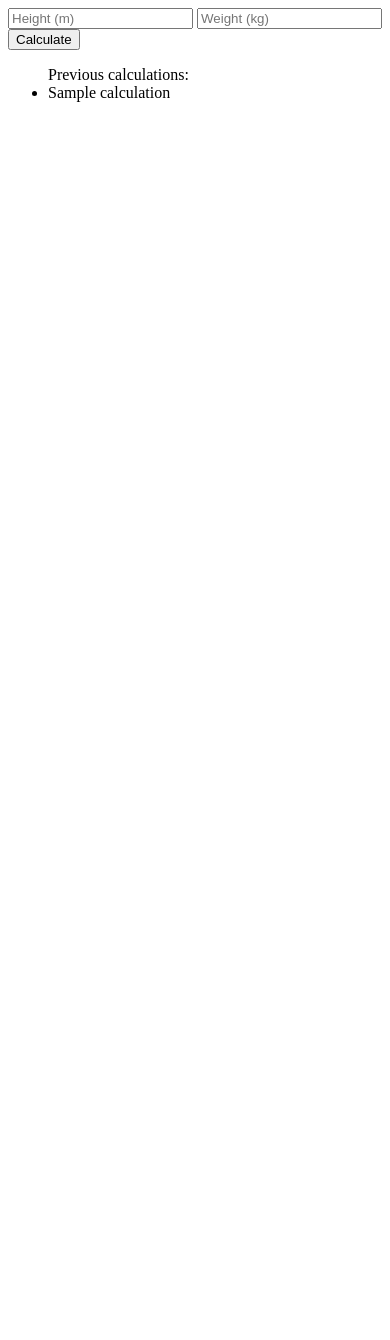
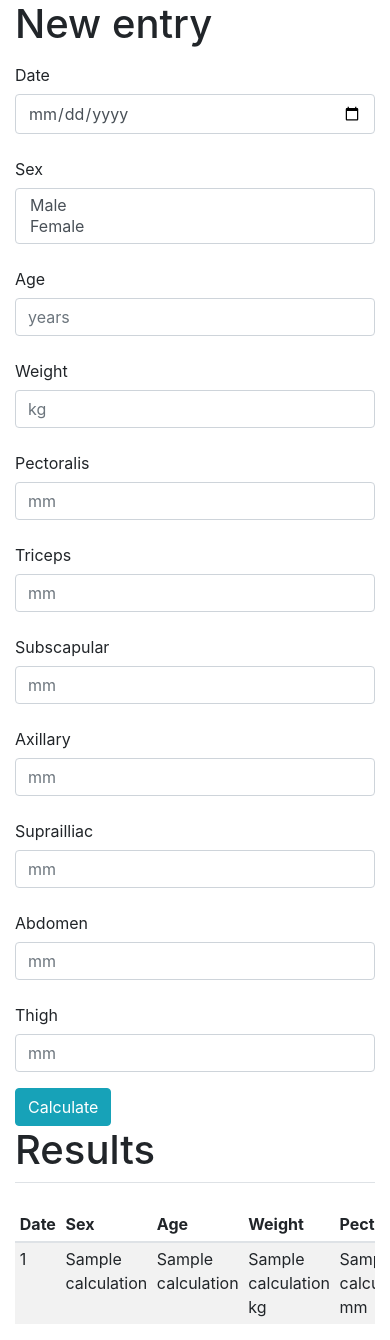
Before and after one commit to poulsennn/python_final, a Flask app: template templates/index.html in a window 390 px wide. Before the commit the page ends 102 px from the top, so only its background shows below. Run offline with Flask 2, Linux system fonts and the light colour scheme; the template is opened without the code that fills it: most values are stand-ins (such as "Sample title", 1, 10 or a date in 2020); some libraries are stand-ins or nearby versions.

Commit message:
Bodyfat calc with Bootstrap

```diff
--- a/application.py
+++ b/application.py
@@ -2,9 +2,12 @@ from flask import Flask, render_template, request
 
 app = Flask(__name__)
 
+def bodyfat_M(sf_sum, age):
+    res = 0.465 + 0.18*sf_sum - (0.0002406*sf_sum)**2 + 0.06619*age
+    return res
 
-def bmi(weight, height):
-    res = weight / (height ** 2)
+def bodyfat_F(sf_sum):
+    res = 13.1 + 0.12*sf_sum
     return res
 
 
@@ -14,16 +17,31 @@ calculations = []
 @app.route("/", methods=["GET", "POST"])
 def index():
     if request.method == "POST":
-        height = float(request.form.get("height"))
-        weight = float(request.form.get("weight"))
-        calculated_bmi = round(bmi(weight, height), 1)
-        calculations.append(calculated_bmi)
+        input_date = request.form.get("date")
+        input_sex = request.form.get("sex")
+        input_age = int(request.form.get("age"))
+        input_weight = float(request.form.get("weight"))
+        input_pec = float(request.form.get("pectoralis"))
+        input_tri = float(request.form.get("triceps"))
+        input_sub = float(request.form.get("subscapular"))
+        input_axi = float(request.form.get("axillary"))
+        input_sup = float(request.form.get("suprailliac"))
+        input_abd = float(request.form.get("abdomen"))
+        input_thi = float(request.form.get("thigh"))
+        input_sf_sum = input_pec + input_tri + input_sub + input_axi +\
+        input_sup + input_abd + input_thi
+        if input_sex == "M":
+            bf_calc = bodyfat_M(input_sf_sum, input_age)
+        else:
+            bf_calc = bodyfat_F(input_sf_sum)
+        fat_mass = input_weight*(bf_calc/100)
+        fat_free_mass = input_weight - fat_mass
+        calculations.append([input_date, input_sex, input_age, input_weight,\
+        input_pec, input_tri, input_sub, input_axi, input_sup, input_abd,\
+        input_thi, round(input_sf_sum, 1), round(bf_calc, 1),\
+        round(fat_free_mass, 1), round(fat_mass, 1)])
     return render_template("index.html", calculations=calculations)
 
 
-@app.route("/calculate", methods=["POST"])
-def calculate():
-    height = float(request.form.get("height"))
-    weight = float(request.form.get("weight"))
-    calculated_bmi = round(bmi(weight, height), 1)
-    return render_template("calculate.html", calculated_bmi=calculated_bmi)
+if __name__ == "__main__":
+    app.run()
--- a/templates/index.html
+++ b/templates/index.html
@@ -1,20 +1,140 @@
 <!DOCTYPE html>
 <html lang="en">
+
 <head>
     <meta charset="UTF-8">
-    <title>BMI calculator</title>
+    <!--Title that shows in the browser tab head-->
+    <title>Bodyfat calculator</title>
+    <!--Bootstrap link. Adds style to normal HTML-->
+    <link rel="stylesheet" href="https://maxcdn.bootstrapcdn.com/bootstrap/4.0.0/css/bootstrap.min.css" integrity="sha384-Gn5384xqQ1aoWXA+058RXPxPg6fy4IWvTNh0E263XmFcJlSAwiGgFAW/dAiS6JXm" crossorigin="anonymous">
 </head>
+
 <body>
-    <form action="{{ url_for('index')}}" method="post">
-        <input type="text" placeholder="Height (m)" name="height">
-        <input type="text" placeholder="Weight (kg)" name="weight">
-        <button>Calculate</button>
-    </form>
-    <ul>
-      Previous calculations:
-      {% for calculation in calculations %}
-        <li>{{ calculation }}</li>
-      {% endfor %}
-    </ul>
+  <div class="container-fluid">
+    <div class="row">
+      <div class="col-lg-3">
+        <h1>New entry</h1>
+        <form action="{{ url_for('index')}}" method="post">
+            <div class="form-group row">
+              <label for="date" class="col-md-4 col-form-label">Date</label>
+              <div class="col-md-8">
+                <input type="date" class="form-control" id="date" placeholder="Date" name="date">
+              </div>
+            </div>
+            <div class="form-group row">
+              <label for="sex" class="col-md-4 col-form-label">Sex</label>
+              <div class="col-md-8">
+                <select name="sex" id="sex"class="form-control" size="2">
+                  <option value="M">Male</option>
+                  <option value="F">Female</option>
+                </select>
+              </div>
+            </div>
+            <div class="form-group row">
+              <label for="age" class="col-md-4 col-form-label">Age</label>
+              <div class="col-md-8">
+                <input type="number" id="age" class="form-control" placeholder="years" name="age">
+              </div>
+            </div>
+            <div class="form-group row">
+              <label for="weight" class="col-md-4 col-form-label">Weight</label>
+              <div class="col-md-8">
+                <input type="text" id="weight" class="form-control" placeholder="kg" name="weight">
+              </div>
+            </div>
+            <div class="form-group row">
+              <label for="pec" class="col-md-4 col-form-label">Pectoralis</label>
+              <div class="col-md-8">
+                <input type="text" id="pec" class="form-control" placeholder="mm" name="pectoralis">
+              </div>
+            </div>
+            <div class="form-group row">
+              <label for="tri" class="col-md-4 col-form-label">Triceps</label>
+              <div class="col-md-8">
+                <input type="text" id="tri" class="form-control" placeholder="mm" name="triceps">
+              </div>
+            </div>
+            <div class="form-group row">
+              <label for="sub" class="col-md-4 col-form-label">Subscapular</label>
+              <div class="col-md-8">
+                <input type="text" id="sub" class="form-control" placeholder="mm" name="subscapular">
+              </div>
+            </div>
+            <div class="form-group row">
+              <label for="axi" class="col-md-4 col-form-label">Axillary</label>
+              <div class="col-md-8">
+                <input type="text" id="axi" class="form-control" placeholder="mm" name="axillary">
+              </div>
+            </div>
+            <div class="form-group row">
+              <label for="sup" class="col-md-4 col-form-label">Suprailliac</label>
+              <div class="col-md-8">
+                <input type="text" id="sup" class="form-control" placeholder="mm" name="suprailliac">
+              </div>
+            </div>
+            <div class="form-group row">
+              <label for="abd" class="col-md-4 col-form-label">Abdomen</label>
+              <div class="col-md-8">
+                <input type="text" id="abd" class="form-control" placeholder="mm" name="abdomen">
+              </div>
+            </div>
+            <div class="form-group row">
+              <label for="thi" class="col-md-4 col-form-label">Thigh</label>
+              <div class="col-md-8">
+                <input type="text" id="thi" class="form-control" placeholder="mm" name="thigh">
+              </div>
+            </div>
+            <button class="btn btn-info">Calculate</button>
+        </form>
+      </div>
+      <div class="col-lg-9">
+        <h1>Results</h1>
+        <div class="table-responsive-xl">
+          <table class="table table-sm table-striped">
+            <thead>
+              <tr>
+                <th scope="col">Date</th>
+                <th scope="col">Sex</th>
+                <th scope="col">Age</th>
+                <th scope="col">Weight</th>
+                <th scope="col">Pectoralis</th>
+                <th scope="col">Triceps</th>
+                <th scope="col">Subscapular</th>
+                <th scope="col">Axillary</th>
+                <th scope="col">Suprailliac</th>
+                <th scope="col">Abdomen</th>
+                <th scope="col">Thigh</th>
+                <th scope="col">Sum</th>
+                <th scope="col">Bodyfat</th>
+                <th scope="col">Fat mass</th>
+                <th scope="col">Fat free mass</th>
+              </tr>
+            </thead>
+            <tbody>
+              {% for calculation in calculations[::-1] %}
+                <tr>
+                  <td>{{ calculation[0] }}</td>
+                  <td>{{ calculation[1] }}</td>
+                  <td>{{ calculation[2] }}</td>
+                  <td>{{ calculation[3] }} kg</td>
+                  <td>{{ calculation[4] }} mm</td>
+                  <td>{{ calculation[5] }} mm</td>
+                  <td>{{ calculation[6] }} mm</td>
+                  <td>{{ calculation[7] }} mm</td>
+                  <td>{{ calculation[8] }} mm</td>
+                  <td>{{ calculation[9] }} mm</td>
+                  <td>{{ calculation[10] }} mm</td>
+                  <td>{{ calculation[11] }} mm</td>
+                  <td>{{ calculation[12] }} %</td>
+                  <td>{{ calculation[13] }} kg</td>
+                  <td>{{ calculation[14] }} kg</td>
+                </tr>
+              {% endfor %}
+            </tbody>
+          </table>
+        </div>
+      </div>
+    </div>
+  </div>
 </body>
 </html>
```
Also changed, not shown: templates/calculate.html (deleted, +0 -10 lines), test.html (added, +36 -0 lines).
